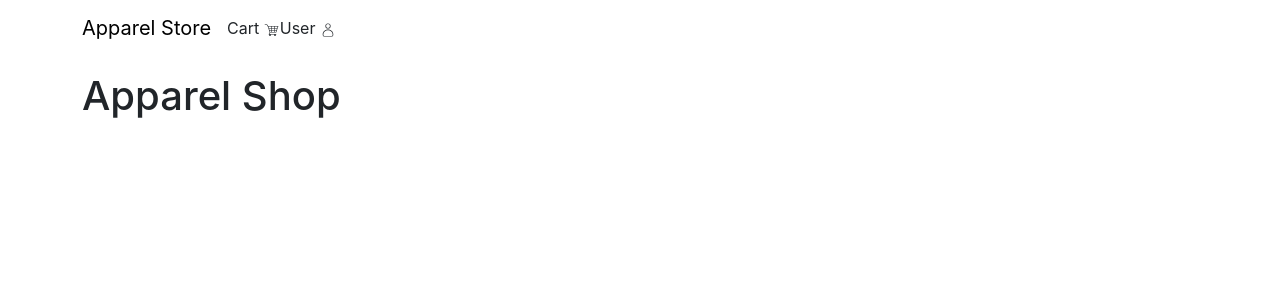
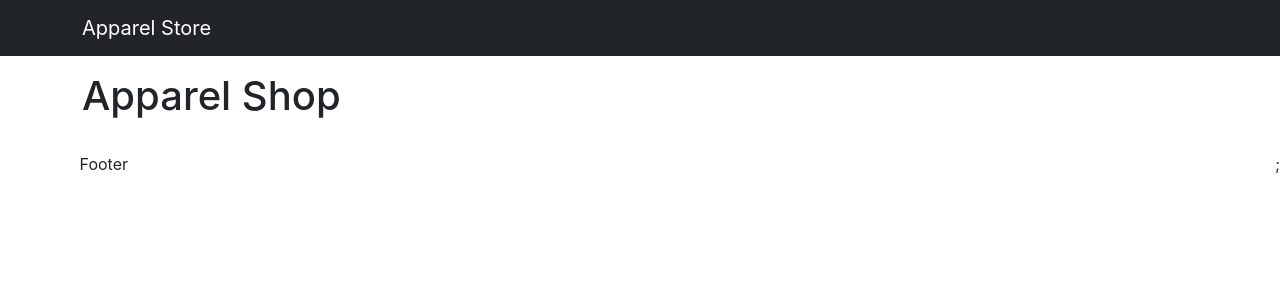
Before and after one commit to sjbenenate/apparel_store, a React (Create React App) app in the folder ui/: page / in a window 1280 px wide. Shown: the top 300 px of the page. Built offline with nearby package versions, Linux system fonts and the light colour scheme.

Commit message:
header updates

```diff
--- a/ui/src/App.js
+++ b/ui/src/App.js
@@ -1,4 +1,5 @@
 import { Header } from './components/header';
+import { Footer } from './components/footer';
 import Container from 'react-bootstrap/Container';
 
 const App = () => {
@@ -10,6 +11,7 @@ const App = () => {
           <h1>Apparel Shop</h1>
         </Container>
       </main>
+      <Footer />
     </>
   );
 };
--- /dev/null
+++ b/ui/src/components/footer.jsx
@@ -0,0 +1,10 @@
+import Container from 'react-bootstrap/esm/Container';
+import Navbar from 'react-bootstrap/Navbar';
+
+export const Footer = () => {
+  return (
+    <Navbar>
+      <Container>Footer</Container>;
+    </Navbar>
+  );
+};
--- a/ui/src/components/header.jsx
+++ b/ui/src/components/header.jsx
@@ -6,19 +6,17 @@ import { CiUser } from 'react-icons/ci';
 
 export const Header = () => {
   return (
-    <Navbar expand="md" variant="light" bg="blue">
+    <Navbar expand="md" variant="dark" bg="dark" collapseOnSelect>
       <Container>
         <Navbar.Brand href="/">Apparel Store</Navbar.Brand>
-        <Navbar.Toggle />
-        <Navbar.Collapse id="header-navbar-nav">
-          <Nav>
+        <Navbar.Toggle aria-controls="basic-navbar-nav" />
+        <Navbar.Collapse id="basic-navbar-nav">
+          <Nav className="ms-auto">
             <Nav.Item href="/cart">
-              {'Cart '}
-              <GiShoppingCart />
+              <GiShoppingCart /> Cart
             </Nav.Item>
             <Nav.Item href="/user">
-              {'User '}
-              <CiUser />
+              <CiUser /> Login
             </Nav.Item>
           </Nav>
         </Navbar.Collapse>
```
